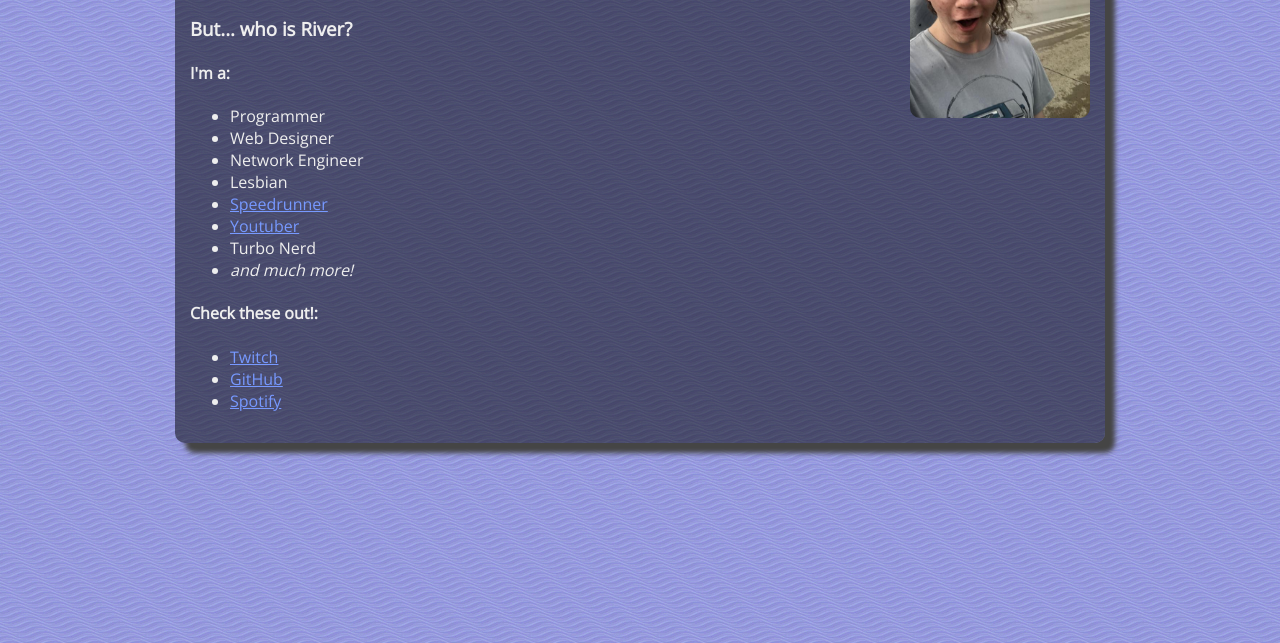
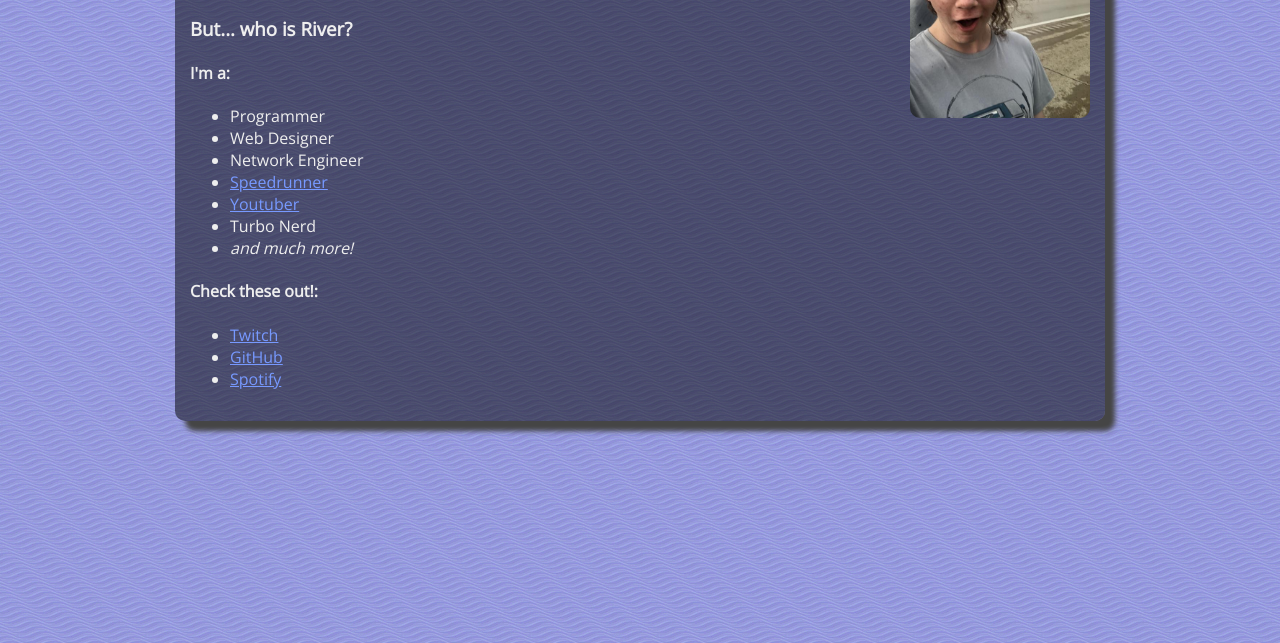
Before and after one commit to Scooter480/Scooter480.github.io, a plain HTML site: page index.html in a window 1280 px wide. Shown: the part 157-800 px from the top of the page. Drawn offline with nearby package versions, Linux system fonts and the light colour scheme.

Commit message:
School is homophobic

```diff
--- a/index.html
+++ b/index.html
@@ -21,7 +21,6 @@
 				<li>Programmer</li>
 				<li>Web Designer</li>
 				<li>Network Engineer</li>
-				<li>Lesbian</li>
 				<li><a href="http://speedrun.com/user/scooter024">Speedrunner</a></li>
 				<li><a href="https://www.youtube.com/channel/UCra4CcOlqyXH3n1mQII9sDA">Youtuber</a></li>
 				<li>Turbo Nerd</li>
```
